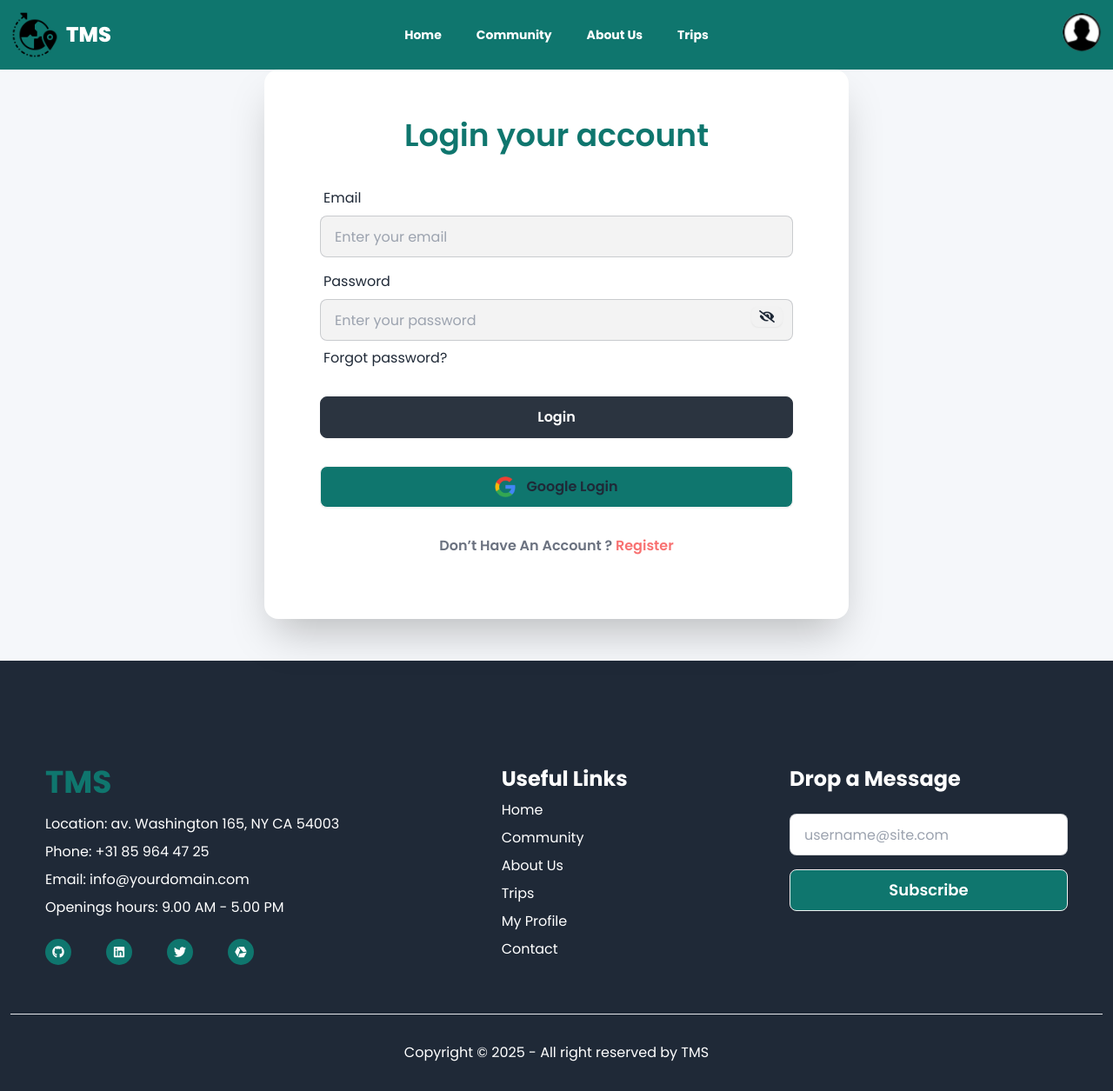
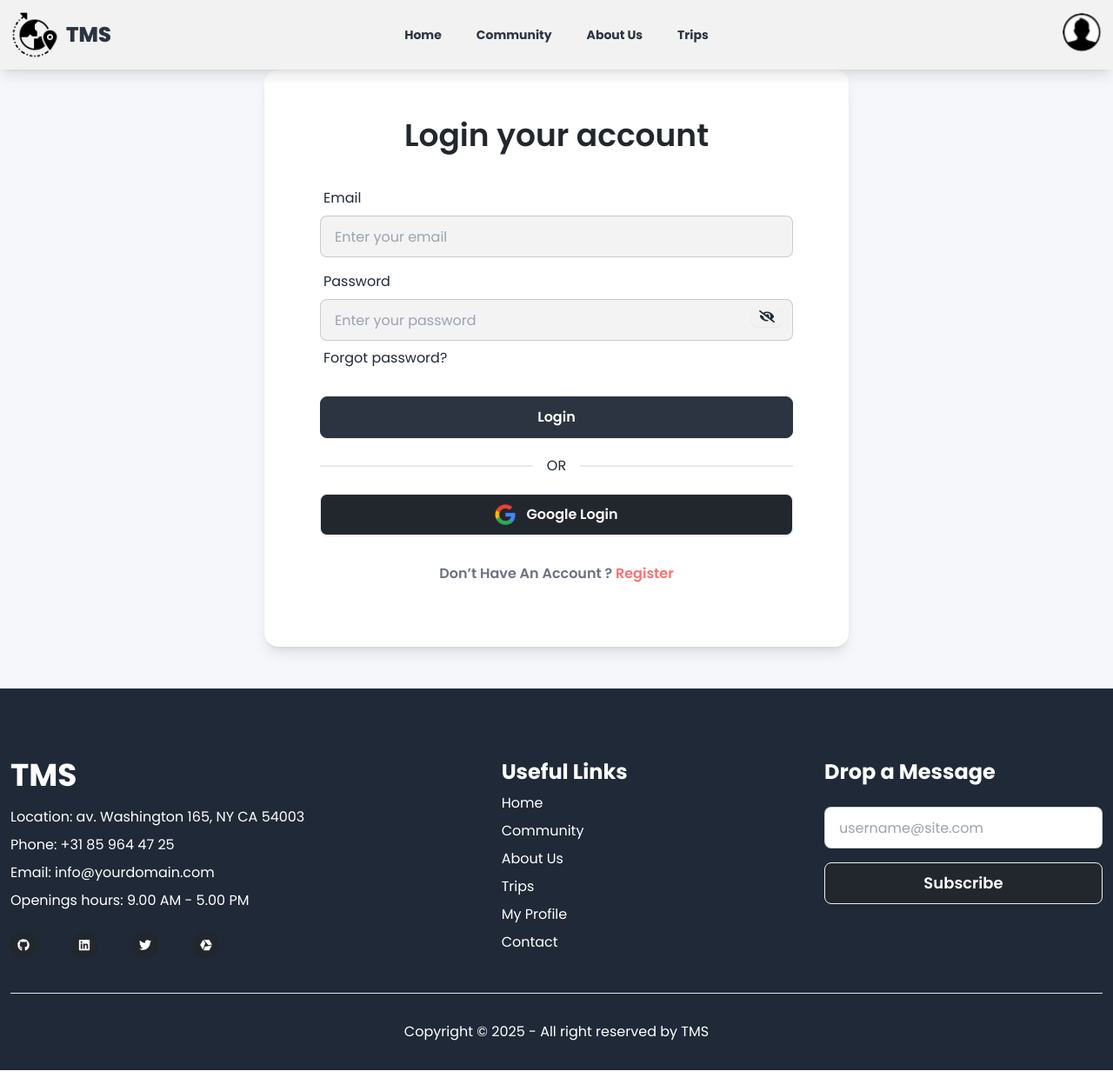
Before and after one commit to DeveloperMonirBD/tourism-management-system-client, a React (Vite) app: page /auth/login in a window 1280 px wide. Shown: the whole page at 87% size. After the commit the page ends 1231 px from the top, so only its background shows below. Built offline with nearby package versions, Linux system fonts and the light colour scheme; no server answers.

Commit message:
change and update full website color

```diff
--- a/package.json
+++ b/package.json
@@ -15,7 +15,6 @@
     "firebase": "^11.1.0",
     "framer-motion": "^11.11.17",
     "localforage": "^1.10.0",
-    "lottie-react": "^2.4.0",
     "match-sorter": "^7.0.0",
     "react": "^18.3.1",
     "react-datepicker": "^7.6.0",
--- a/src/components/Footer.jsx
+++ b/src/components/Footer.jsx
@@ -4,10 +4,10 @@ import { FaGithub, FaInstalod, FaLinkedin, FaTwitter } from 'react-icons/fa';
 const Footer = () => {
     return (
         <div id="footer" className=" bg-gray-800 text-white px-3 pt-20">
-            <footer className="footer p-10 container mx-auto lg:flex lg:justify-between items-start gap-10">
+            <footer className="footer pb-6 container mx-auto lg:flex lg:justify-between items-start gap-10">
                 <nav>
                     <div>
-                        <Link className=" text-brandPrimary text-4xl font-bold">TMS</Link>
+                        <Link className=" text-brandLight text-4xl font-bold">TMS</Link>
                     </div>
                     <div className="text-base space-y-2 mt-2">
                         <p>Location: av. Washington 165, NY CA 54003</p>
--- a/src/components/Navbar.jsx
+++ b/src/components/Navbar.jsx
@@ -10,17 +10,17 @@ const Navbar = () => {
     const links = (
         <>
             <li className="hover:text-brandPrimary ">
-                <NavLink to="/" className="dark:text-white">
+                <NavLink to="/" className="">
                     Home
                 </NavLink>
             </li>
-            <li className="hover:text-brandLight">
+            <li className="hover:text-neutral">
                 <NavLink to="/community">Community</NavLink>
             </li>
-            <li className="hover:text-brandLight">
+            <li className="hover:text-neutral">
                 <NavLink to="/about-us">About Us</NavLink>
             </li>
-            <li className="hover:text-brandLight">
+            <li className="hover:text-neutral">
                 <NavLink to="/trips">Trips</NavLink>
             </li>
         </>
@@ -31,12 +31,12 @@ const Navbar = () => {
             <div className="navbar-start">
                 {/* mobile dropdown  */}
                 <div className="dropdown">
-                    <div tabIndex={0} role="button" className="btn btn-ghost text-brandLight lg:hidden">
+                    <div tabIndex={0} role="button" className="btn btn-ghost text-neutral lg:hidden">
                         <svg xmlns="http://www.w3.org/2000/svg" className="h-6 w-6" fill="none" viewBox="0 0 24 24" stroke="currentColor">
                             <path strokeLinecap="round" strokeLinejoin="round" strokeWidth="2" d="M4 6h16M4 12h8m-8 6h16" />
                         </svg>
                     </div>
-                    <ul tabIndex={0} className="menu menu-md dropdown-content rounded-box z-[1] mt-3 w-52 p-3 shadow bg-[#0F766E] text-brandLight font-semibold gap-2 ">
+                    <ul tabIndex={0} className="menu menu-md dropdown-content rounded-box z-[1] mt-3 w-52 p-3 shadow bg-gray-100 text-neutral font-semibold gap-2 ">
                         {links}
                         {user && user?.email ? (
                             <button onClick={logOut} className="btn bg-neutral text-brandLight hover:text-brandPrimary font-bold">
@@ -44,7 +44,7 @@ const Navbar = () => {
                             </button>
                         ) : (
                             <>
-                                <Link to="/auth/login" className="btn bg-brandPrimary text-brandLight hover:text-brandPrimary font-bold ">
+                                <Link to="/auth/login" className="btn bg-brandPrimary text-neutral hover:text-brandPrimary font-bold ">
                                     Login
                                 </Link>
                                 <Link to="/auth/register" className="btn bg-brandSecondary text-brandLight hover:text-brandSecondary font-bold lg:ml-2">
@@ -55,7 +55,7 @@ const Navbar = () => {
                     </ul>
                 </div>
 
-                <Link to="/" className="text-2xl font-extrabold text-brandLight flex items-center gap-2 transform transition-all hover:scale-105 cursor-pointer duration-300">
+                <Link to="/" className="text-2xl font-extrabold text-neutral flex items-center gap-2 transform transition-all hover:scale-105 cursor-pointer duration-300">
                     <img className="w-14" src={logo} alt="" />
                     <h2>TMS</h2>
                 </Link>
@@ -63,7 +63,7 @@ const Navbar = () => {
 
             {/* desktop menu  */}
             <div className="navbar-center hidden lg:flex">
-                <ul className="menu menu-horizontal px-1 text-brandLight gap-2 font-bold ">{links}</ul>
+                <ul className="menu menu-horizontal px-1 text-neutral gap-2 font-bold ">{links}</ul>
             </div>
 
             {/* user */}
--- a/src/layouts/DashBoard.jsx
+++ b/src/layouts/DashBoard.jsx
@@ -1,18 +1,22 @@
-import { FaAddressCard, FaAppStoreIos, FaBabyCarriage, FaBook, FaHome, FaUser, FaUsers } from "react-icons/fa";
-import { FaAddressBook } from "react-icons/fa6";
-import { NavLink, Outlet } from "react-router-dom";
+import { useContext } from 'react';
+import { FaAddressCard, FaAppStoreIos, FaBabyCarriage, FaBook, FaHome, FaUser, FaUsers } from 'react-icons/fa';
+import { FaAddressBook } from 'react-icons/fa6';
+import { Link, NavLink, Outlet } from 'react-router-dom';
+import { AuthContext } from '../provider/AuthProvider';
 
 const DashBoard = () => {
+    const { user, logOut } = useContext(AuthContext);
     return (
         <div className=" container mx-auto flex gap-12">
             {/* dashBoard side bar  */}
-            <div className="w-72 min-h-screen bg-brandPrimary p-4">
+            <div className="w-72 min-h-screen bg-gray-100 p-4">
                 <div className="text-center mt-4">
                     <h1 className="text-4xl font-bold">Tourism</h1>
                     <p className="text-2xl font-bold">Management system</p>
                 </div>
 
-                <ul className="menu mt-16 text-xl space-y-4 text-white">
+                <div>
+                    <ul className="menu mt-16 text-xl space-y-4">
                         <li>
                             <NavLink to="/dashboard/manageProfile">
                                 <FaUser />
@@ -48,7 +52,7 @@ const DashBoard = () => {
                     <div className="divider"></div>
 
                     {/* Navbar section  */}
-                <ul className="menu mt-8 text-xl space-y-4 text-white">
+                    <ul className="menu mt-8 text-xl space-y-4">
                         <li>
                             <NavLink to="/">
                                 <FaHome />
@@ -75,6 +79,20 @@ const DashBoard = () => {
                         </li>
                     </ul>
                 </div>
+                <div className="mt-14">
+                    {user && user?.email ? (
+                        <button onClick={logOut} className="btn bg-neutral text-gray-300 text-lg hover:text-brandPrimary font-bold  w-full">
+                            Log out
+                        </button>
+                    ) : (
+                        <>
+                            <Link to="/auth/login" className="btn btn-neutral text-gray-300 text-lg font-bold w-full mb-2">
+                                Login
+                            </Link>
+                        </>
+                    )}
+                </div>
+            </div>
 
             {/* dashboard content  */}
             <div className="flex-1 pt-20">
--- a/src/layouts/MainLayout.jsx
+++ b/src/layouts/MainLayout.jsx
@@ -7,7 +7,7 @@ const MainLayout = () => {
     return (
         <div className="font-poppins">
             <Toaster position="top-right" reverseOrder={false} />
-            <header className="sticky top-0  bg-brandPrimary shadow-sm z-10">
+            <header className="sticky top-0  bg-base-200 shadow-lg z-10">
                 {/* Navbar */}
                 <Navbar />
             </header>
--- a/src/pages/Home.jsx
+++ b/src/pages/Home.jsx
@@ -12,7 +12,6 @@ const Home = () => {
             <TourTravelGuide />
             <TouristStory />
             <ContactSection />
-
         </div>
     );
 };
--- a/src/pages/Login.jsx
+++ b/src/pages/Login.jsx
@@ -1,4 +1,3 @@
-
 import { GoogleAuthProvider, sendPasswordResetEmail, signInWithPopup } from 'firebase/auth';
 import { useContext, useRef, useState } from 'react';
 import { FaEye, FaEyeSlash } from 'react-icons/fa';
@@ -66,7 +65,7 @@ const Login = () => {
 
     return (
         <div className="md:min-h-[calc(100vh-200px)] flex justify-center items-center">
-            <div className="card bg-base-100 w-full max-w-2xl shrink-0 shadow-2xl md:p-8 pt-6">
+            <div className="card bg-base-100 w-full max-w-2xl shrink-0 shadow-lg md:p-8 pt-6">
                 <h2 className="text-4xl font-semibold text-center text-brandPrimary pt-6">Login your account</h2>
                 <form onSubmit={handleSubmit} className="card-body">
                     <div className="form-control">
@@ -97,9 +96,9 @@ const Login = () => {
                     <div className="form-control mt-4">
                         <button className="btn text-white text-base btn-neutral">Login</button>
                     </div>
-
-                    <div className="form-control mt-6 flex justify-center gap-3">
-                        <button type="button" onClick={handleGoogleLogin} className="btn text-base bg-brandPrimary ">
+                    <div className="divider">OR</div>
+                    <div className="form-control flex justify-center gap-3">
+                        <button type="button" onClick={handleGoogleLogin} className="btn text-white text-base bg-brandPrimary ">
                             <img className="w-6 mr-1 shadow-2xl" src={google} alt="" /> Google Login
                         </button>
                     </div>
--- a/src/pages/Register.jsx
+++ b/src/pages/Register.jsx
@@ -110,7 +110,7 @@ const Register = () => {
 
     return (
         <div className="md:min-h-screen flex justify-center items-center mb-10">
-            <div className="card bg-base-100 w-full max-w-3xl shrink-0 shadow-2xl md:p-8">
+            <div className="card bg-base-100 w-full max-w-2xl shrink-0 shadow-lg md:p-8">
                 <h2 className="text-4xl text-brandPrimary font-semibold text-center pt-10">Register your account</h2>
                 <form onSubmit={handleSubmit} className="card-body">
                     <div className="form-control">
@@ -186,7 +186,9 @@ const Register = () => {
 
                     {success && <p className="text-green-500 text-center mt-3">Sign up is Successful.</p>}
 
-                    <div className="form-control mt-6 flex justify-center gap-3">
+                    <div className="divider">OR</div>
+
+                    <div className="form-control flex justify-center gap-3">
                         <button type="button" onClick={handleGoogleLogin} className="btn text-base bg-brandPrimary text-white hover:text-gray-900">
                             <img className="w-6 mr-1 shadow-2xl" src={google} alt="" /> Google Sign Up
                         </button>
--- a/tailwind.config.js
+++ b/tailwind.config.js
@@ -11,7 +11,7 @@ export default {
             colors: {
                 neutralSilver: '#F5F7Fa',
                 neutralDGrey: '#4D4D4D',
-                brandPrimary: '#0F766E',
+                brandPrimary: '#22272E',
                 brandSecondary: '#2C2C54',
                 neutralGrey: '#717171',
                 brandLight: '#ffffff'
```
Also changed, not shown: src/components/CounterSection.jsx (deleted), 1 other file (tests, documents, lock files or other folders). Lines whose indentation alone changed are shown as unchanged.
